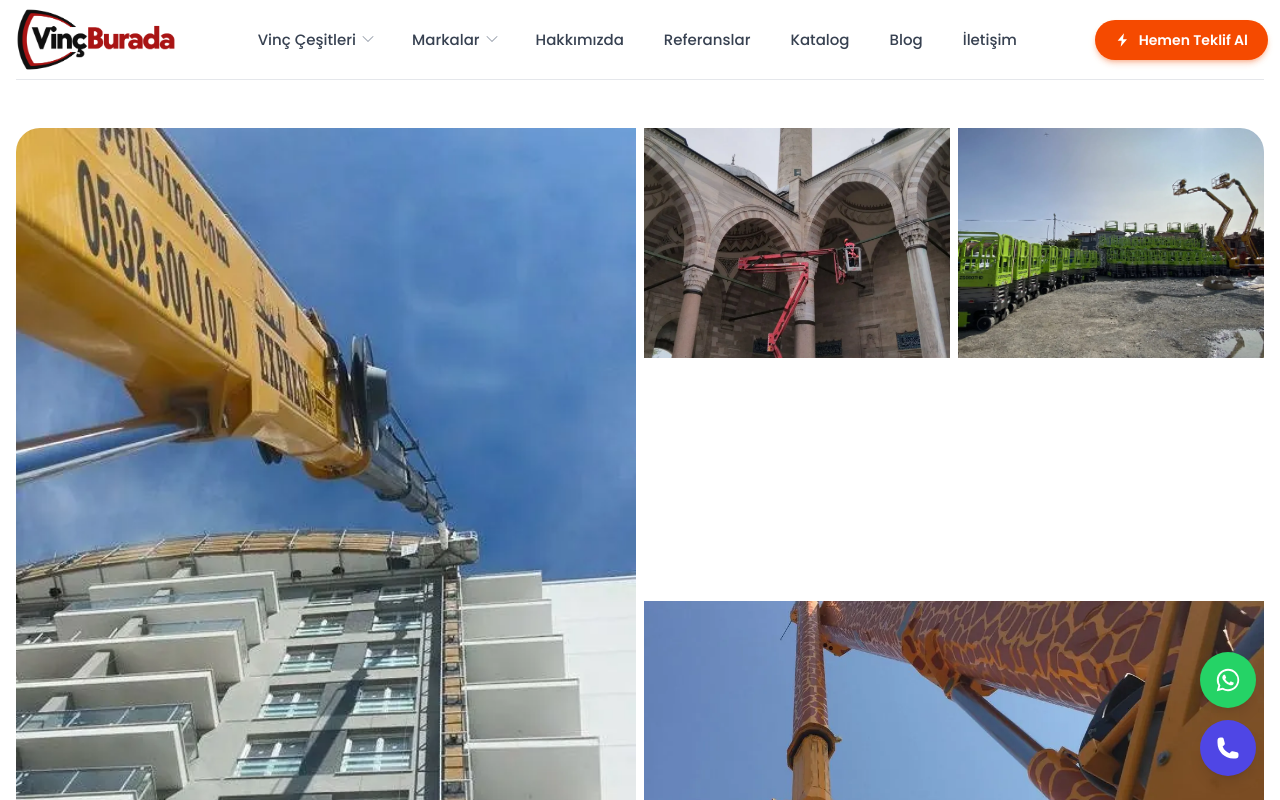
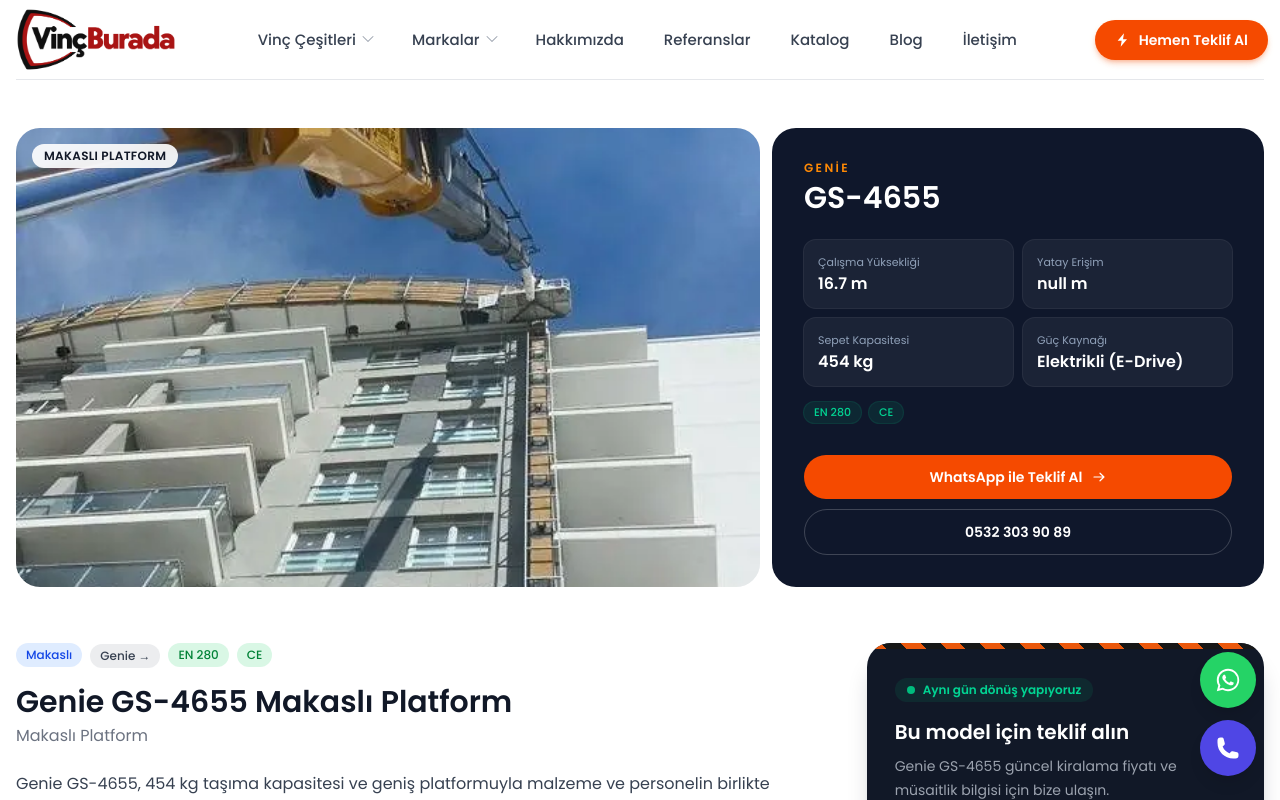
Before and after one commit to fatihemincakiroglu/vincburada, a Next.js app: page /sepetli-vinc/genie-gs-4655 in a window 1280 px wide. Shown: the top 800 px of the page. Built offline with nearby package versions, Linux system fonts and the light colour scheme.

Commit message:
Urun detay sayfalarina yeni hero tasarimi: tek gorsel ve teknik panel

```diff
--- a/src/app/(app)/(urunler)/sepetli-vinc/[handle]/page.tsx
+++ b/src/app/(app)/(urunler)/sepetli-vinc/[handle]/page.tsx
@@ -1,4 +1,5 @@
 import { markaSlug } from '@/data/markalar'
+import UrunHero from '@/components/UrunHero'
 import { getSepetliVincByHandle, getSepetliVincListings, getSepetliVincMarkaByAd } from '@/data/sepetli-vinc-listings'
 import { Badge } from '@/shared/Badge'
 import { DescriptionDetails, DescriptionList, DescriptionTerm } from '@/shared/description-list'
@@ -43,24 +44,22 @@
 
   return (
     <main className="container pt-8 pb-24 lg:pt-12 lg:pb-28">
-      {/* GALERİ */}
-      <div className="grid grid-cols-1 gap-2 overflow-hidden rounded-3xl sm:grid-cols-4 sm:grid-rows-2">
-        <div className="relative col-span-2 row-span-2 aspect-4/3 sm:aspect-auto">
-          <Image
-            src={urun.featuredImage}
-            alt={urun.title}
-            fill
-            priority
-            sizes="(max-width: 640px) 100vw, 50vw"
-            className="object-cover"
-          />
-        </div>
-        {urun.galleryImgs.slice(1, 4).map((img, i) => (
-          <div key={i} className={`relative hidden aspect-4/3 sm:block ${i === 2 ? 'col-span-2' : ''}`}>
-            <Image src={img} alt={`${urun.title} fotoğraf ${i + 2}`} fill sizes="25vw" className="object-cover" />
-          </div>
-        ))}
-      </div>
+      {/* ÜRÜN HERO: tek görsel + teknik panel */}
+      <UrunHero
+        marka={urun.marka}
+        model={urun.model}
+        etiket={urun.anaKategoriGosterim}
+        image={urun.featuredImage}
+        imageAlt={urun.title}
+        specs={[
+          { etiket: 'Çalışma Yüksekliği', deger: `${urun.calismaYuksekligi} m` },
+          { etiket: 'Yatay Erişim', deger: `${urun.yatayErisim} m` },
+          { etiket: 'Sepet Kapasitesi', deger: `${urun.kapasiteKg} kg` },
+          { etiket: 'Güç Kaynağı', deger: urun.gucKaynagiGosterim },
+        ]}
+        whatsappUrl={`https://wa.me/905323039089?text=${whatsappMesaj}`}
+        sertifikalar={urun.sertifikalar}
+      />
 
       <div className="mt-10 flex flex-col gap-10 lg:mt-14 lg:flex-row lg:gap-14">
         {/* SOL: içerik */}
--- a/src/components/KategoriUrunDetay.tsx
+++ b/src/components/KategoriUrunDetay.tsx
@@ -3,6 +3,7 @@
 import { Badge } from '@/shared/Badge'
 import { DescriptionDetails, DescriptionList, DescriptionTerm } from '@/shared/description-list'
 import TeklifKutusu from '@/components/TeklifKutusu'
+import UrunHero from '@/components/UrunHero'
 import { Divider } from '@/shared/divider'
 import Image from 'next/image'
 import Link from 'next/link'
@@ -30,30 +31,16 @@
 
   return (
     <main className="container pt-8 pb-24 lg:pt-12 lg:pb-28">
-      {/* GALERİ */}
-      <div className="grid grid-cols-1 gap-2 overflow-hidden rounded-3xl sm:grid-cols-4 sm:grid-rows-2">
-        <div className="relative col-span-2 row-span-2 aspect-4/3 sm:aspect-auto">
-          <Image
-            src={urun.featuredImage}
-            alt={`${urun.marka} ${urun.model}`}
-            fill
-            priority
-            sizes="(max-width: 640px) 100vw, 50vw"
-            className="object-cover"
-          />
-        </div>
-        {urun.galleryImgs.slice(1, 4).map((img, i) => (
-          <div key={i} className={`relative hidden aspect-4/3 sm:block ${i === 2 ? 'col-span-2' : ''}`}>
-            <Image
-              src={img}
-              alt={`${urun.marka} ${urun.model} fotoğraf ${i + 2}`}
-              fill
-              sizes="25vw"
-              className="object-cover"
-            />
-          </div>
-        ))}
-      </div>
+      {/* ÜRÜN HERO: tek görsel + teknik panel */}
+      <UrunHero
+        marka={urun.marka}
+        model={urun.model}
+        etiket={urun.tip}
+        image={urun.featuredImage}
+        imageAlt={`${urun.marka} ${urun.model}`}
+        specs={urun.specs}
+        whatsappUrl={`https://wa.me/905323039089?text=${whatsappMesaj}`}
+      />
 
       <div className="mt-10 flex flex-col gap-10 lg:mt-14 lg:flex-row lg:gap-14">
         {/* SOL: içerik */}
--- /dev/null
+++ b/src/components/UrunHero.tsx
@@ -0,0 +1,92 @@
+import Image, { StaticImageData } from 'next/image'
+import { FC } from 'react'
+
+export interface UrunHeroProps {
+  marka: string
+  model: string
+  etiket: string // tip veya kategori gösterimi
+  image: StaticImageData | string
+  imageAlt: string
+  specs: { etiket: string; deger: string }[]
+  whatsappUrl: string
+  sertifikalar?: string[]
+}
+
+/**
+ * Ürün detay sayfalarının üst alanı.
+ * Rastgele fotoğraf kolajı yerine: tek güçlü görsel + lacivert teknik panel.
+ * Renk dili SectionKatalog / SectionTeklifCta ile aynıdır (lacivert + turuncu).
+ */
+const UrunHero: FC<UrunHeroProps> = ({ marka, model, etiket, image, imageAlt, specs, whatsappUrl, sertifikalar }) => {
+  return (
+    <div className="grid grid-cols-1 gap-3 lg:grid-cols-5">
+      {/* Görsel */}
+      <div className="relative aspect-4/3 overflow-hidden rounded-3xl bg-neutral-100 lg:col-span-3 lg:aspect-auto dark:bg-neutral-800">
+        <Image
+          src={image}
+          alt={imageAlt}
+          fill
+          priority
+          sizes="(max-width: 1024px) 100vw, 60vw"
+          className="object-cover"
+        />
+        <span className="absolute top-4 left-4 rounded-full bg-white/90 px-3 py-1 text-xs font-semibold tracking-wide text-neutral-900 uppercase backdrop-blur-sm">
+          {etiket}
+        </span>
+      </div>
+
+      {/* Teknik panel */}
+      <div className="flex flex-col justify-between gap-8 rounded-3xl bg-slate-900 p-7 sm:p-8 lg:col-span-2">
+        <div>
+          <p className="text-xs font-semibold tracking-[0.2em] text-orange-400 uppercase">{marka}</p>
+          <h1 className="mt-1 text-2xl font-semibold text-white sm:text-3xl">{model}</h1>
+
+          {/* Spec kartları */}
+          <div className="mt-6 grid grid-cols-2 gap-2.5">
+            {specs.slice(0, 4).map((s) => (
+              <div key={s.etiket} className="rounded-xl bg-white/5 p-3.5 ring-1 ring-white/10">
+                <p className="text-[11px] leading-4 text-slate-400">{s.etiket}</p>
+                <p className="mt-1 text-base leading-5 font-semibold text-white">{s.deger}</p>
+              </div>
+            ))}
+          </div>
+
+          {sertifikalar && sertifikalar.length > 0 && (
+            <div className="mt-4 flex flex-wrap gap-2">
+              {sertifikalar.map((s) => (
+                <span
+                  key={s}
+                  className="rounded-full bg-emerald-500/10 px-2.5 py-0.5 text-[11px] font-medium text-emerald-400 ring-1 ring-emerald-500/20"
+                >
+                  {s}
+                </span>
+              ))}
+            </div>
+          )}
+        </div>
+
+        <div className="flex flex-col gap-2.5">
+          <a
+            href={whatsappUrl}
+            target="_blank"
+            rel="noopener noreferrer"
+            className="inline-flex items-center justify-center gap-2 rounded-full bg-orange-600 px-6 py-3 text-sm font-semibold text-white transition hover:bg-orange-500"
+          >
+            WhatsApp ile Teklif Al
+            <svg viewBox="0 0 20 20" fill="currentColor" className="size-4" aria-hidden="true">
+              <path d="M3 10a.75.75 0 0 1 .75-.75h10.6L10.7 5.8a.75.75 0 1 1 1.1-1.02l4.9 4.7a.75.75 0 0 1 0 1.04l-4.9 4.7a.75.75 0 1 1-1.1-1.02l3.65-3.45H3.75A.75.75 0 0 1 3 10Z" />
+            </svg>
+          </a>
+          <a
+            href="tel:+905323039089"
+            className="inline-flex items-center justify-center gap-2 rounded-full border border-white/20 px-6 py-3 text-sm font-semibold text-white transition hover:border-white/40 hover:bg-white/5"
+          >
+            0532 303 90 89
+          </a>
+        </div>
+      </div>
+    </div>
+  )
+}
+
+export default UrunHero
```
